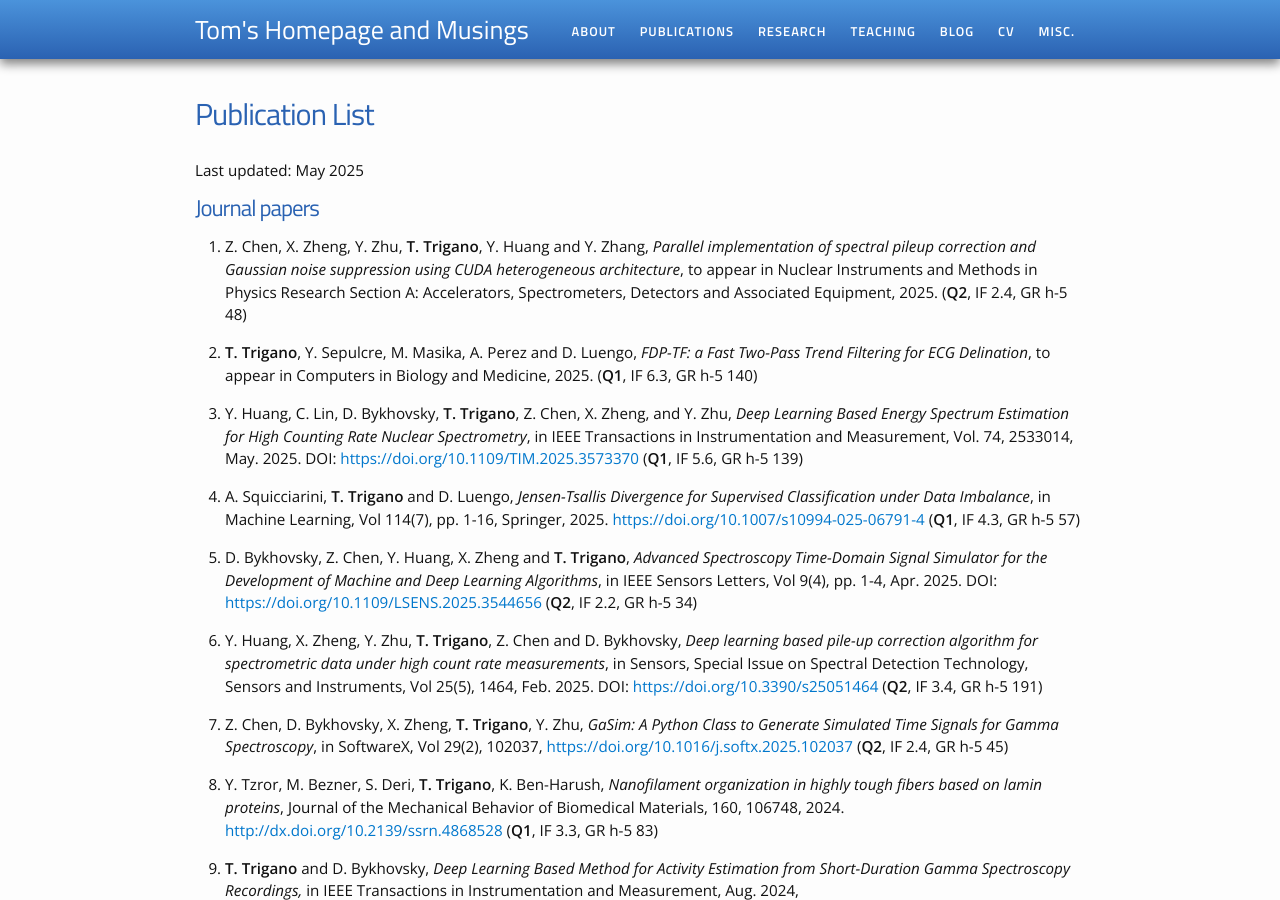
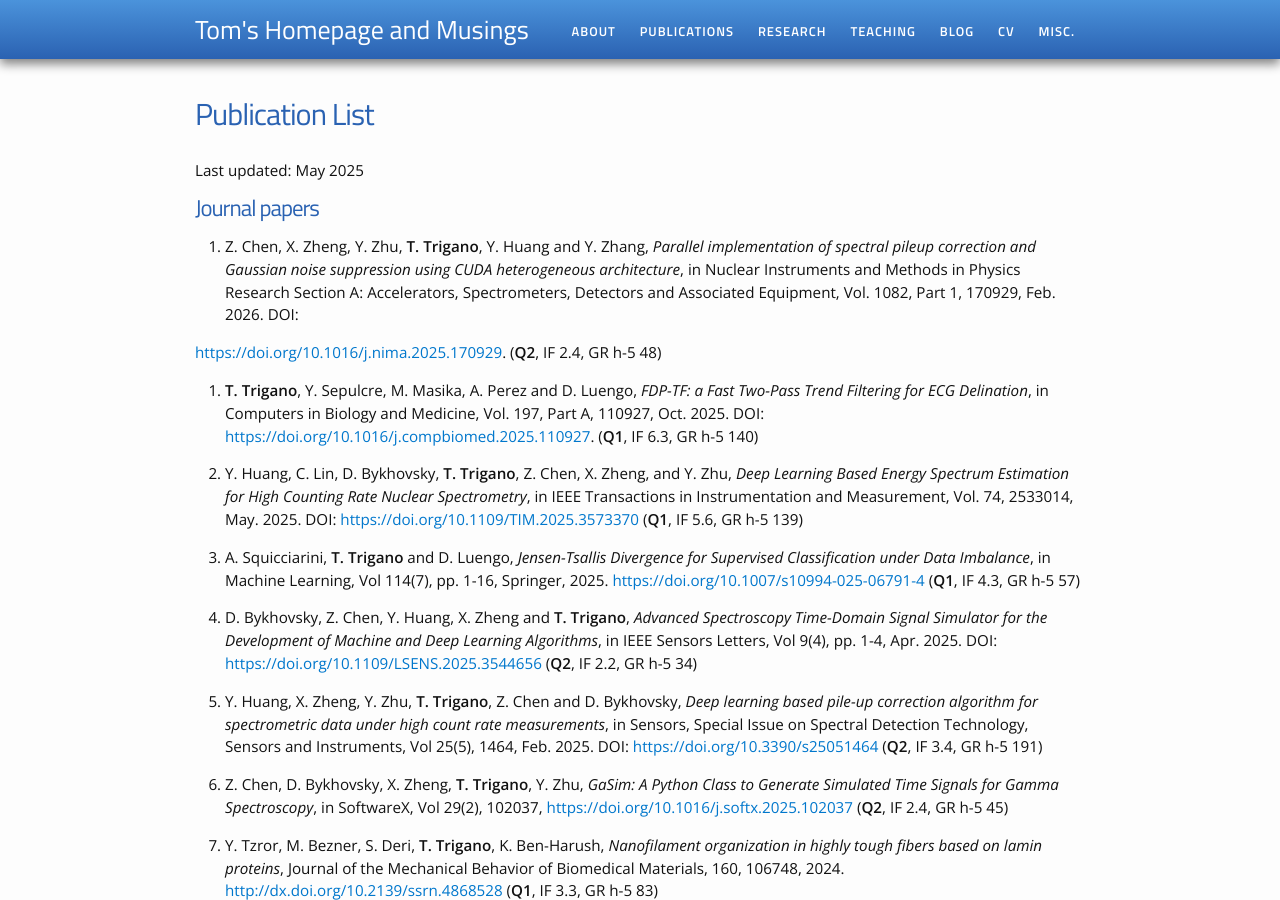
Before and after one commit to TomTrigano/my-webpage, a Jekyll site: the page built from publications.md, in a window 1280 px wide and 900 px high. Built offline with Jekyll 4.4.1, drawn with Linux system fonts in a browser that asks for light colours.

Commit message:
Update publications.md
added references for FDP-TF and NIMA

```diff
--- a/publications.md
+++ b/publications.md
@@ -7,9 +7,10 @@
 Last updated: May 2025
 
 # Journal papers
-1. Z. Chen, X. Zheng, Y. Zhu, **T. Trigano**, Y. Huang and Y. Zhang, *Parallel implementation of spectral pileup correction and Gaussian noise suppression using CUDA heterogeneous architecture*, to appear in Nuclear Instruments and Methods in Physics Research Section A: Accelerators, Spectrometers, Detectors and Associated Equipment, 2025. (**Q2**, IF 2.4, GR h-5 48)
+1. Z. Chen, X. Zheng, Y. Zhu, **T. Trigano**, Y. Huang and Y. Zhang, *Parallel implementation of spectral pileup correction and Gaussian noise suppression using CUDA heterogeneous architecture*, in Nuclear Instruments and Methods in Physics Research Section A: Accelerators, Spectrometers, Detectors and Associated Equipment,  Vol. 1082, Part 1, 170929, Feb. 2026. DOI:
+<https://doi.org/10.1016/j.nima.2025.170929>. (**Q2**, IF 2.4, GR h-5 48)
 
-1. **T. Trigano**, Y. Sepulcre, M. Masika, A. Perez and D. Luengo, *FDP-TF: a Fast Two-Pass Trend Filtering for ECG Delination*, to appear in Computers in Biology and Medicine, 2025. (**Q1**, IF 6.3, GR h-5 140)
+1. **T. Trigano**, Y. Sepulcre, M. Masika, A. Perez and D. Luengo, *FDP-TF: a Fast Two-Pass Trend Filtering for ECG Delination*, in Computers in Biology and Medicine, Vol. 197, Part A, 110927, Oct. 2025. DOI: <https://doi.org/10.1016/j.compbiomed.2025.110927>. (**Q1**, IF 6.3, GR h-5 140)
 
 1. Y. Huang, C. Lin, D. Bykhovsky, **T. Trigano**, Z. Chen, X. Zheng, and Y. Zhu, *Deep Learning Based Energy Spectrum Estimation for High Counting Rate Nuclear Spectrometry*, in IEEE Transactions in Instrumentation and Measurement, Vol. 74, 2533014, May. 2025. DOI: <https://doi.org/10.1109/TIM.2025.3573370> (**Q1**, IF 5.6, GR h-5 139)
 
```
